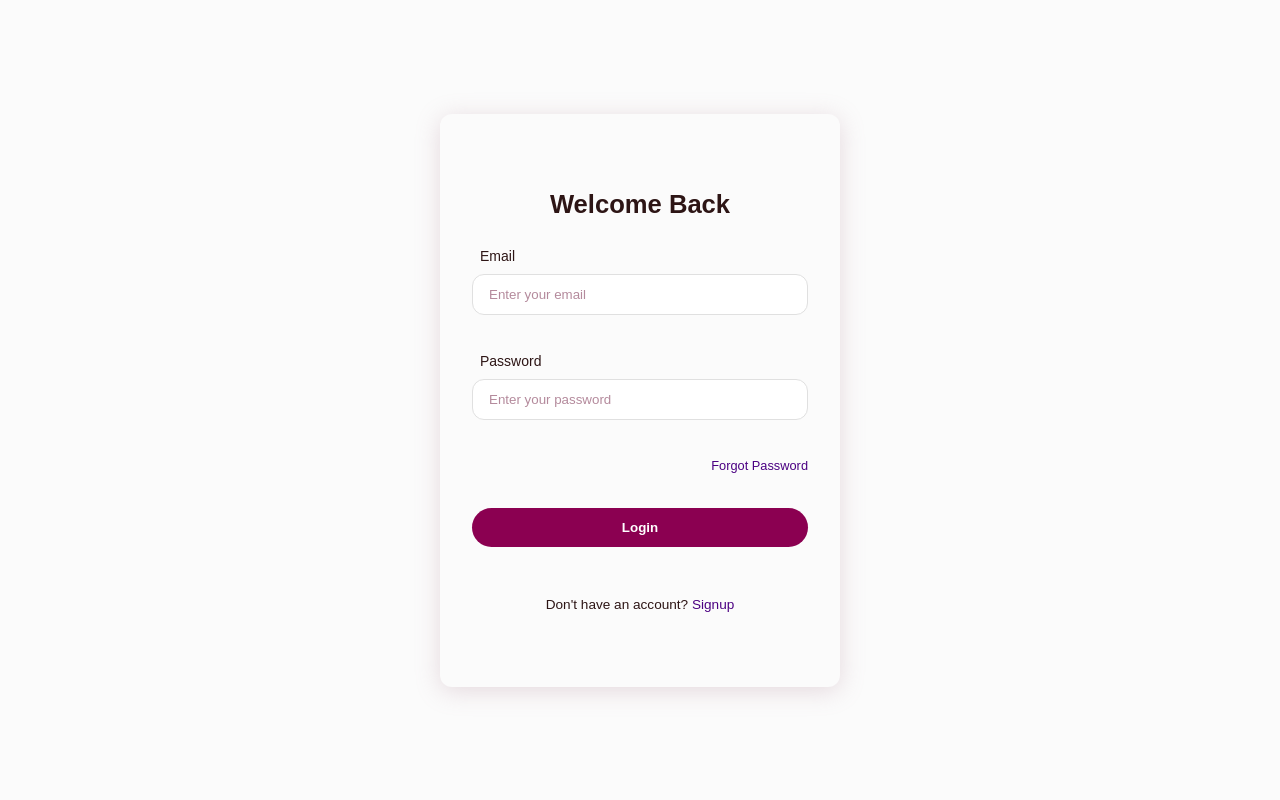
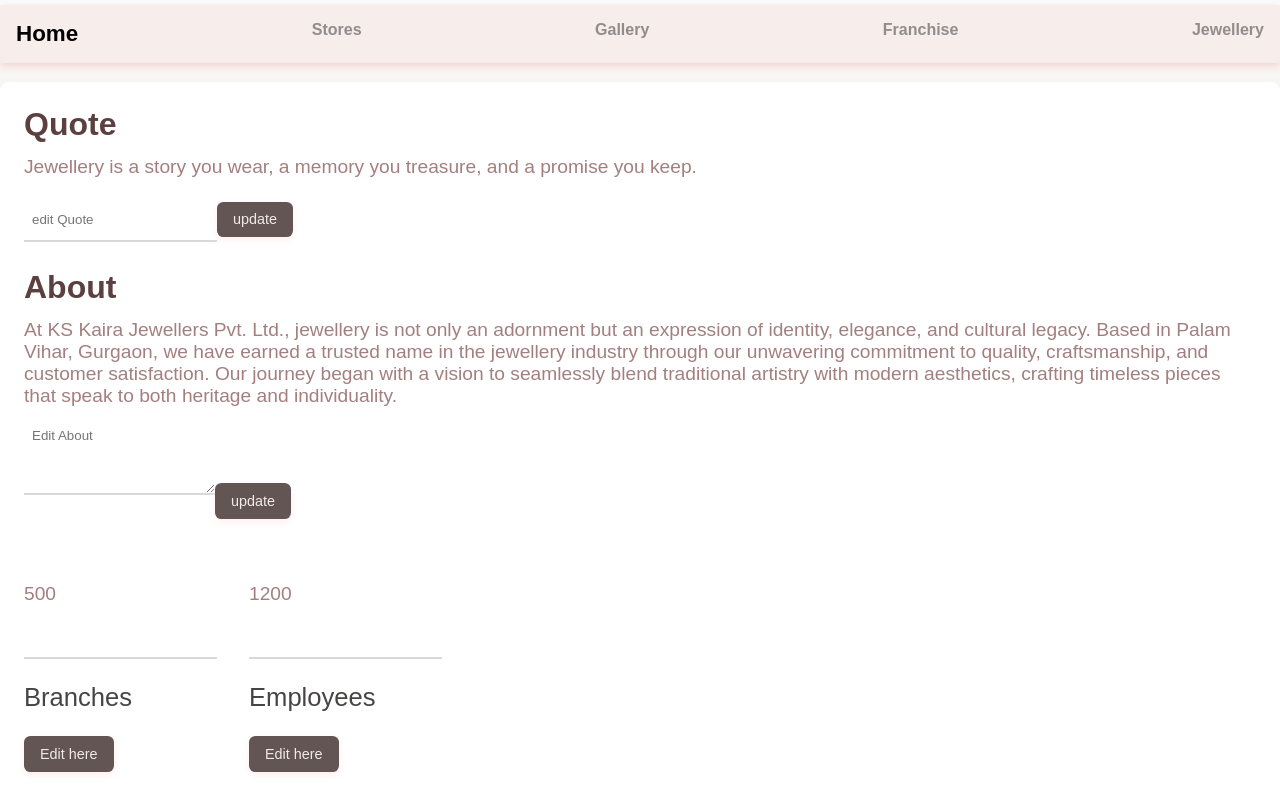
Before and after one commit to kunalpanchal882/kaira, a React (Vite) app: page / in a window 1280 px wide. Shown: the top 800 px of the page. Built offline with nearby package versions, Linux system fonts and the light colour scheme.

Commit message:
errorhandling

```diff
--- a/src/main.jsx
+++ b/src/main.jsx
@@ -5,6 +5,6 @@
 import Login from './components/Login/Login.jsx'
 createRoot(document.getElementById('root')).render(
   <StrictMode>
-    <Login />
+    <App />
   </StrictMode>,
 )
```
